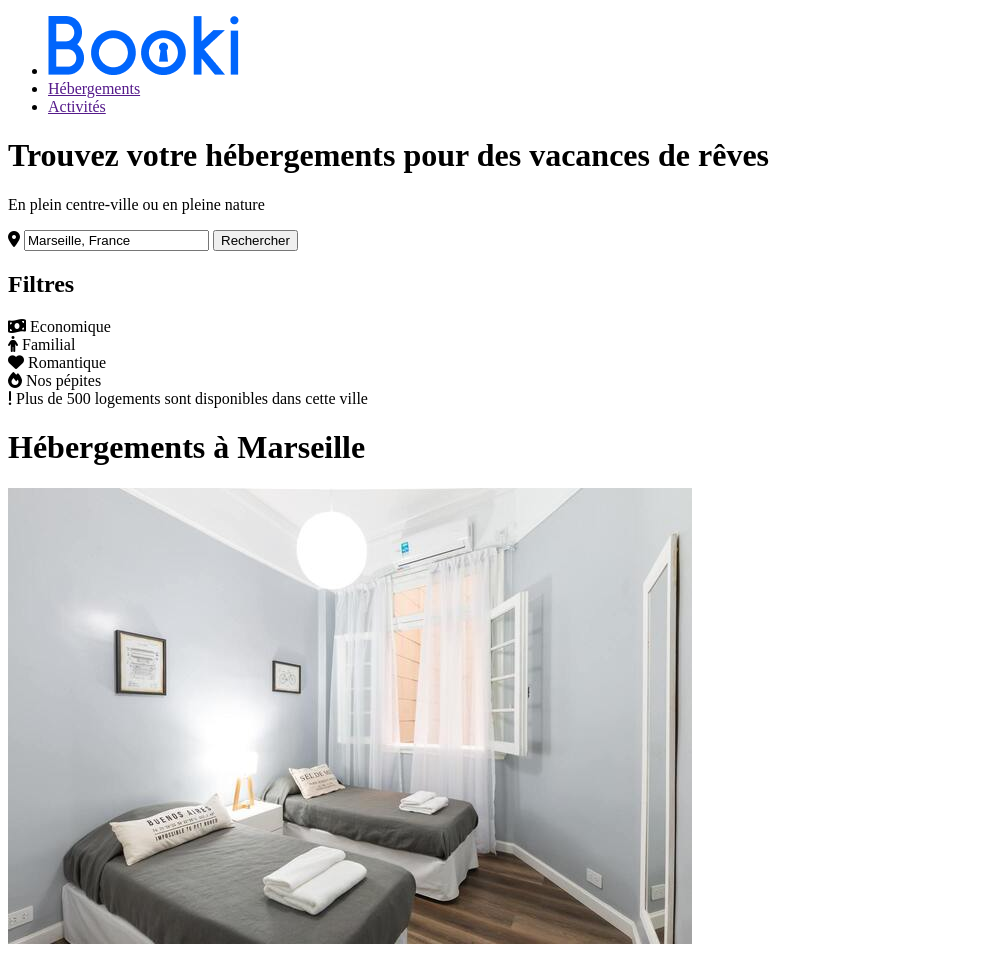
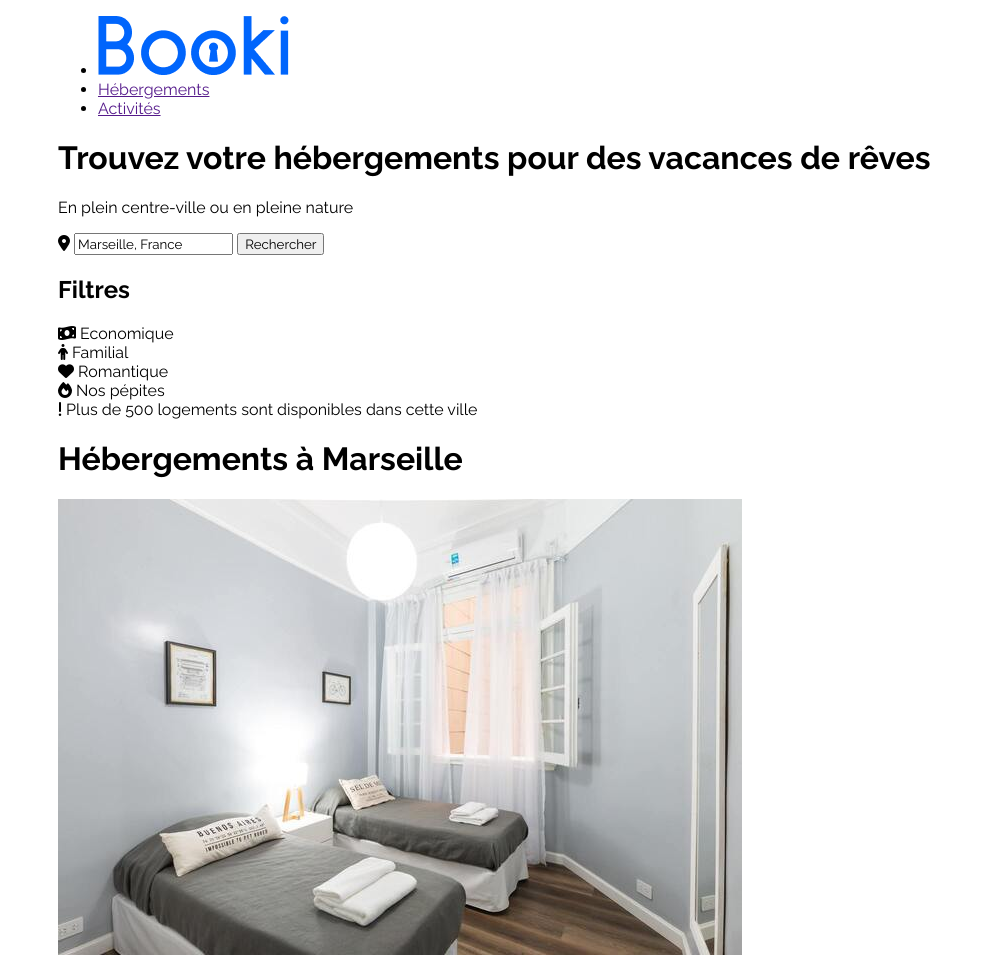
Before and after one commit to fannyperret/Booki, a plain HTML site: page index.html in a window 1280 px wide. Shown: the top 958 px of the page, without its empty margins (0-985 px from the left). Drawn offline with Linux system fonts and the light colour scheme.

Commit message:
add reset.css file

```diff
--- a/index.html
+++ b/index.html
@@ -10,9 +10,12 @@
     <link rel="stylesheet" href="https://cdnjs.cloudflare.com/ajax/libs/font-awesome/6.2.1/css/all.min.css"
         integrity="sha512-MV7K8+y+gLIBoVD59lQIYicR65iaqukzvf/nwasF0nqhPay5w/9lJmVM2hMDcnK1OnMGCdVK+iQrJ7lzPJQd1w=="
         crossorigin="anonymous" referrerpolicy="no-referrer" />
+    <link rel="stylesheet" href="main.css">
     <title>Booki</title>
 </head>
 <body>
+
+    <div class="container">
 
         <nav>
             <ul>
@@ -252,5 +255,7 @@
             </ul>
         </footer>
 
+    </div>
+
 </body>
 </html>
--- /dev/null
+++ b/main.css
@@ -0,0 +1,8 @@
+* {
+  font-family: "Raleway";
+}
+
+.container {
+  max-width: 1440px;
+  margin: 0 50px;
+}
--- /dev/null
+++ b/reset.css
@@ -0,0 +1,48 @@
+/* http://meyerweb.com/eric/tools/css/reset/
+   v2.0 | 20110126
+   License: none (public domain)
+*/
+
+html, body, div, span, applet, object, iframe,
+h1, h2, h3, h4, h5, h6, p, blockquote, pre,
+a, abbr, acronym, address, big, cite, code,
+del, dfn, em, img, ins, kbd, q, s, samp,
+small, strike, strong, sub, sup, tt, var,
+b, u, i, center,
+dl, dt, dd, ol, ul, li,
+fieldset, form, label, legend,
+table, caption, tbody, tfoot, thead, tr, th, td,
+article, aside, canvas, details, embed,
+figure, figcaption, footer, header, hgroup,
+menu, nav, output, ruby, section, summary,
+time, mark, audio, video {
+	margin: 0;
+	padding: 0;
+	border: 0;
+	font-size: 100%;
+	font: inherit;
+	vertical-align: baseline;
+}
+/* HTML5 display-role reset for older browsers */
+article, aside, details, figcaption, figure,
+footer, header, hgroup, menu, nav, section {
+	display: block;
+}
+body {
+	line-height: 1;
+}
+ol, ul {
+	list-style: none;
+}
+blockquote, q {
+	quotes: none;
+}
+blockquote:before, blockquote:after,
+q:before, q:after {
+	content: '';
+	content: none;
+}
+table {
+	border-collapse: collapse;
+	border-spacing: 0;
+}
```
Lines whose indentation alone changed are shown as unchanged.
